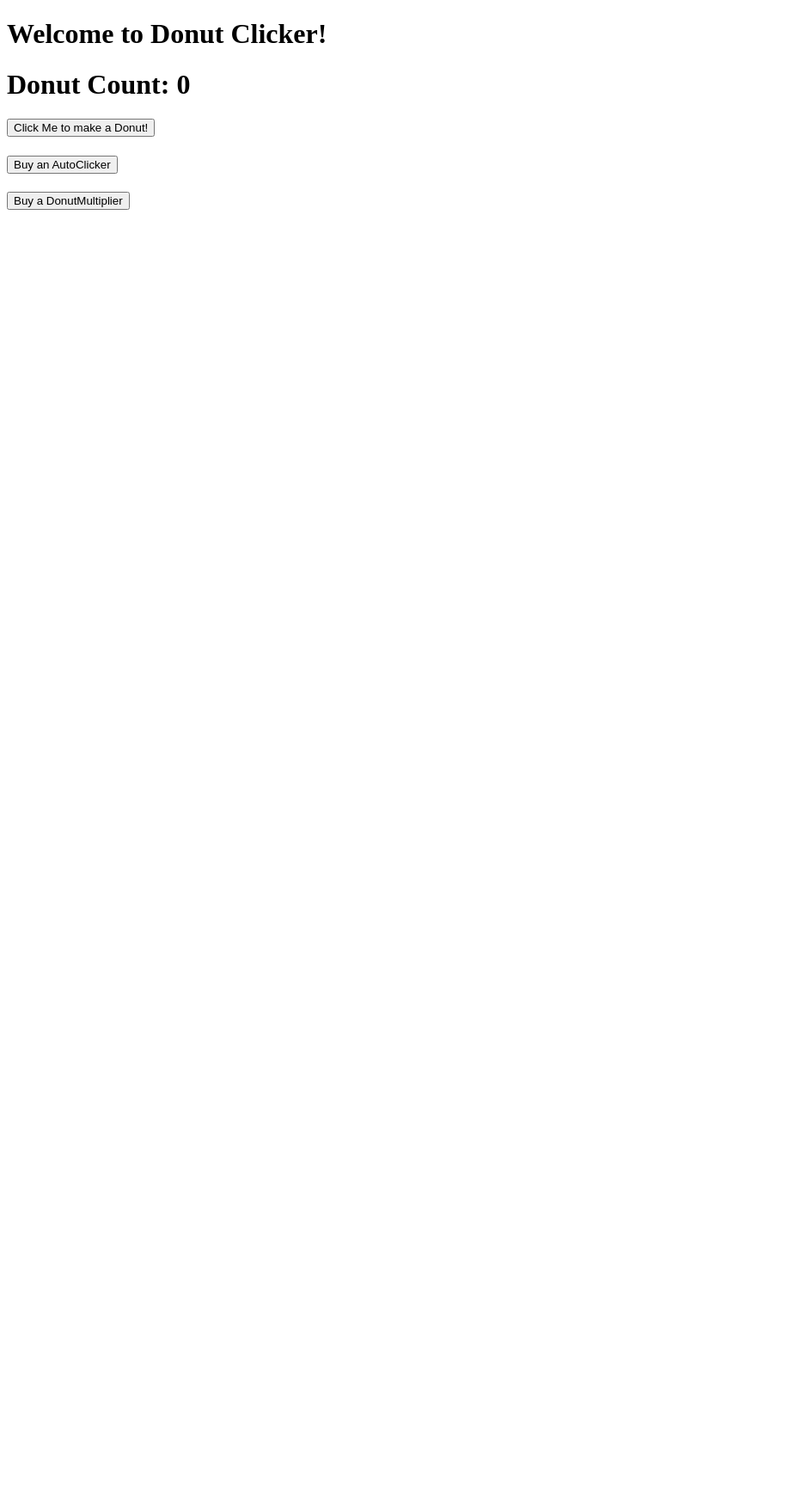
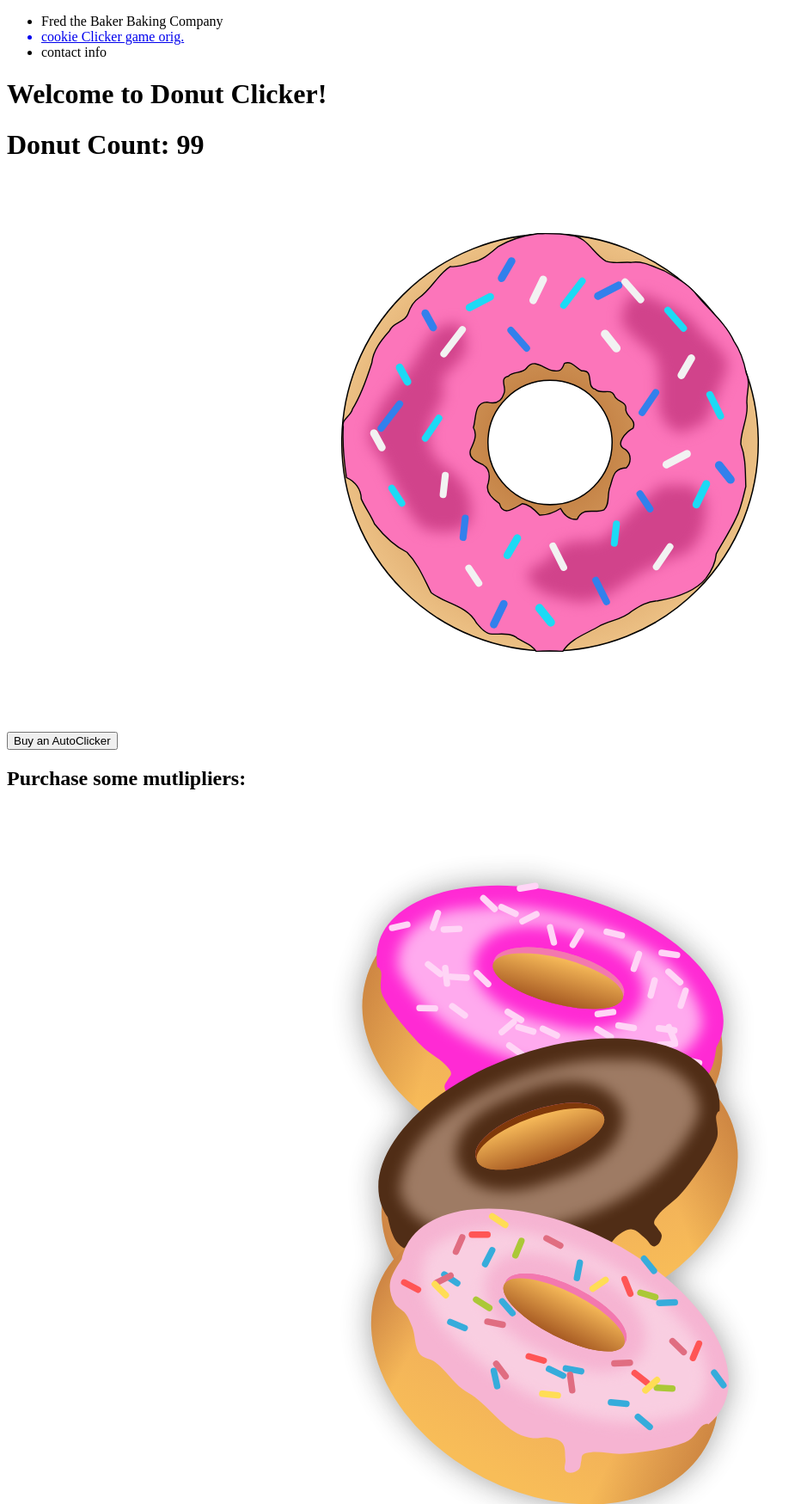
Before and after one commit to 2022-Spring-Cohort/donut-maker-benjamin-gibbs-2, a website built with Parcel: page index.html in a window 1280 px wide. Shown: the top 1749 px of the page at 86% size, without its empty margins (0-939 px from the left). Before the commit the page ends 800 px from the top, so only its background shows below. Built offline with nearby package versions, Linux system fonts and the light colour scheme.

Commit message:
Update 2
most functions working. Math seems to be right for upto Iteration 4 in the directions. Mapped images to buttons and started a css file.

```diff
--- a/DonutMaker.js
+++ b/DonutMaker.js
@@ -4,7 +4,7 @@ export default class DonutMaker {
 
 
     constructor(donutCount, donutMultiplier, autoClicker){
-    this.donutCount = 0;
+    this.donutCount = 99;
     this.donutMultiplier = 0;
     this.donutMultiplierCost = 10;
     this.autoClicker = 0;
@@ -32,8 +32,8 @@ export default class DonutMaker {
         if (this.donutCount >= this.donutMultiplierCost){
         this.donutMultiplier ++;
         this.donutCount -= this.donutMultiplierCost;
-        this.donutMultiplierCost = Math.round(this.donutMultiplierCost * 1.1);
-        console.log(this.donutMultiplierCost + "test");
+        this.donutMultiplierCost = Math.round(this.donutMultiplierCost * 1.10);  //THIS IS THE CORRECT NUMBER FOR THIS CALCULATION
+//        console.log(this.donutMultiplierCost + "test"); ---THIS IS NOT NEEDED, BUT DOES CONSOLE OUT
     }
         else {
 console.log("You fcker");
@@ -48,9 +48,10 @@ console.log("You fcker");
         this.donutCount -= this.autoClickerCost;
         this.autoClickerCost = Math.round(this.autoClickerCost * 1.1);
 
+
     }
         else {
-console.log("You need more donuts to purchase an AutoClicker");
+console.log("You need " + this.autoClickerCost + " donuts to purchase the next AutoClicker upgrade");
 }
 }
     activateAutoClickers(){
@@ -59,4 +60,8 @@ console.log("You need more donuts to purchase an AutoClicker");
         }
         console.log(this.autoClicker);
     }
+
+    getAutoClickerCount() {
+    return autoClicker;
+    }
 }
--- /dev/null
+++ b/css/style.css
@@ -0,0 +1,24 @@
+.donutButton {
+display: flex;
+width: 50%;
+height: auto;
+justify-content: left;
+align-items: left;
+margin: auto;
+margin-top: -10px;
+
+
+}
+
+
+.donutMultiplier{
+display: flex;
+width: 50%;
+height: auto;
+justify-content: left;
+align-items: left;
+margin: auto;
+margin-top: -10px;
+
+
+}
--- a/index.html
+++ b/index.html
@@ -4,21 +4,34 @@
   <meta charset="UTF-8" />
   <meta http-equiv="X-UA-Compatible" content="IE=edge" />
   <meta name="viewport" content="width=device-width, initial-scale=1.0" />
+  <link rel="stylesheet" href="css/style.css">
   <title>Donut Clicker</title>
 </head>
+<header>
+  <nav class="navDrop">
+    <ul>
+      <li>Fred the Baker Baking Company</li>
+      <a href="cookie clicker"><li>cookie Clicker game orig.</li></a>
+      <li>contact info</li>
+    </ul>
+  </nav>
+</header>
 <body>
 <h1>Welcome to Donut Clicker!</h1>
 <div class="MainDonutSection">
   <h1 class="totalDonutCount"></h1>
-  <button class="donutButton">Click Me to make a Donut!</button>
+  <img src="images/Pink-Donut.svg" class="donutButton">
 </div>
 <div class="AutoClickerSection">
-  <h1 class="totalAutoClickerCount"></h1>
+  <h2 class="totalAutoClickerCount"></h2>
+  <h2 class="auto-clicker-display"></h2>
   <button class="autoClicker">Buy an AutoClicker</button>
 </div>
 <div class="DonutMultiplierSection">
-  <h1 class="totalDonutMultiplierCount"></h1>
-  <button class="donutMultiplier">Buy a DonutMultiplier</button>
+  <h2>Purchase some mutlipliers:</h2>
+  <img src="images/donoughts.svg" class="donutMultiplier">
+  <h2 class="totalDonutMultiplierCount"></h2>
+
 </div>
 <div class="container"></div>
 <script src="./index.js" type="module"></script>
--- a/index.js
+++ b/index.js
@@ -18,9 +18,9 @@ const addAutoClickBtn = document.querySelector(".autoClicker");
 const autoDisplay = document.querySelector(".totalAutoClickerCount");
 const addMulitBtn = document.querySelector(".donutMultiplier");
 const mulitDisplay = document.querySelector(".totalDonutMultiplierCount");
+const showAutoClickerPrice = document.querySelector(".auto-clicker-display");
 
-
-
+//    showAutoClickerPrice.innerText = autoClicker;
 
 addDonutBtn.addEventListener("click", () => {
   donutMaker.addToDonutCount();
@@ -31,6 +31,7 @@ addDonutBtn.addEventListener("click", () => {
 addAutoClickBtn.addEventListener("click", () =>{
   donutMaker.addToAutoClickerCount();
   autoDisplay.innerText = "Auto Clicker Count: " + donutMaker.autoClicker;
+  showAutoClickerPrice.innerText = "the next upgrade will cost " + donutMaker.autoClickerCost + " donuts";
   totalDisplay.innerText = "Donut Count: " + Math.round(donutMaker.donutCount);
 })
 
@@ -39,7 +40,7 @@ addAutoClickBtn.addEventListener("click", () =>{
 
 addMulitBtn.addEventListener("click", () =>{
   donutMaker.addToDonutMultiplierCount();
-  mulitDisplay.innerText = "multipr Count: " + donutMaker.donutMultiplier + " Next Cost: " + donutMaker.donutMultiplierCost;
+  mulitDisplay.innerText = "Mutlipliers purchased : " + donutMaker.donutMultiplier + "\nNext Mutliplier Cost: " + donutMaker.donutMultiplierCost;
   totalDisplay.innerText = "Donut Count: " + Math.round(donutMaker.donutCount);
 })
 
```
Also changed, not shown: images/Pink-Donut.svg (added), images/cartoon-g724f38b31_640.png (added), images/donoughts.svg (added).
